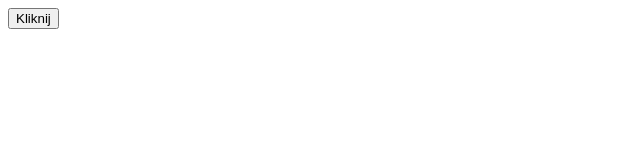
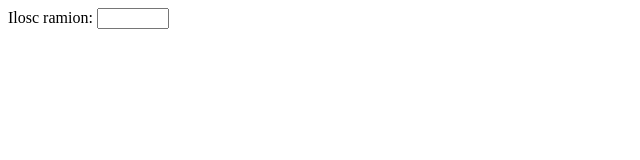
Before and after one commit to marcin-wroblewski/fun, a plain HTML site: page stars/html/index.html in a window 1280 px wide. Shown: the whole page, without its empty margins (0-640 px from the left). Drawn offline with Linux system fonts and the light colour scheme.

Commit message:
Dodanie stars/html

```diff
--- a/stars/html/index.html
+++ b/stars/html/index.html
@@ -1,9 +1,14 @@
-<html>
+<html ng-app="stars">
 <head>
     <script src="js/angular.js" type="text/javascript" ></script>
     <script src="js/raphael.js" type="text/javascript" ></script>
     <script src="js/stars.js" type="text/javascript" ></script>
 </head>
 <body>
-    <button onclick="drawCircle()">Kliknij</button>
+	<div ng-controller="StarsController">
+		Ilosc ramion: <input type="number" name="points" min="2" max="1000" ng-model="pointsCount" ng-change="refresh()"/>
+
+		{{pointsCount}}
+
+	</div>
 </body>
--- a/stars/html/js/stars.js
+++ b/stars/html/js/stars.js
@@ -1,12 +1,16 @@
-function drawCircle() {
-    // Creates canvas 320 × 200 at 10, 50
-    var paper = Raphael(10, 50, 320, 200);
 
-    // Creates circle at x = 50, y = 40, with radius 10
-    var circle = paper.circle(50, 40, 10);
-    // Sets the fill attribute of the circle to red (#f00)
-    circle.attr("fill", "#f00");
+angular.module('stars', []).
+	controller('StarsController', ['$scope', function($scope) {
+		$scope.paper = Raphael(10, 50, 800, 600),
 
-    // Sets the stroke attribute of the circle to white
-    circle.attr("stroke", "#fff");
-}
+		$scope.drawCircle = function(radius) {
+			$scope.paper.clear();
+			var circle = $scope.paper.circle(400, 300, 2*radius);
+    		circle.attr("fill", "#fff");
+    		circle.attr("stroke", "#000");
+		},
+
+		$scope.refresh = function() {
+			$scope.drawCircle($scope.pointsCount);
+		}
+	}]);
```
